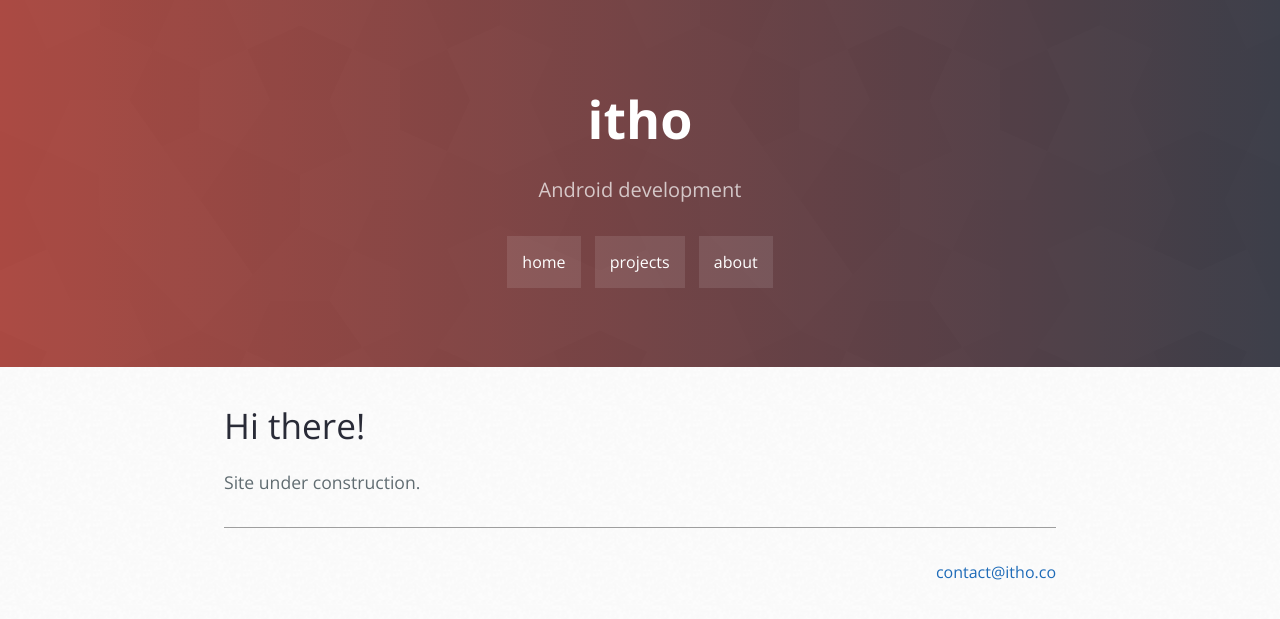
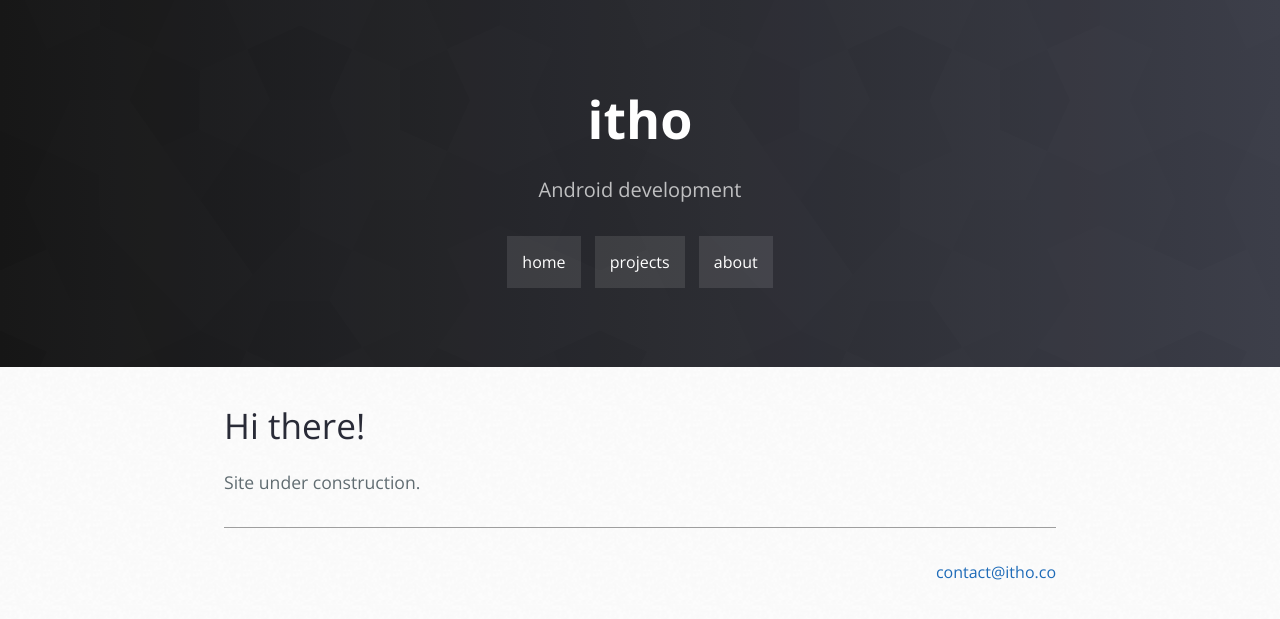
Before and after one commit to itho/itho.github.io, a Jekyll site: the page built from index.html, in a window 1280 px wide. Shown: the top 619 px of the page. Built offline with Jekyll 4.4.1, drawn with Linux system fonts in a browser that asks for light colours; some web fonts are replaced; the list of posts is cut into pages by our own code.

Commit message:
Update bg secondary color

```diff
--- a/_sass/main.scss
+++ b/_sass/main.scss
@@ -62,9 +62,9 @@
   text-align: center;
   /* itho theme gradient */
   background: #292b37; /* fallback for old browsers */
-  background: -webkit-linear-gradient(to left, #292b37 , #A43931); /* Chrome 10-25, Safari 5.1-6 */
-  background: linear-gradient(to left, #292b37 , #A43931); /* W3C, IE 10+/ Edge, Firefox 16+, Chrome 26+, Opera 12+, Safari 7+ */
-  background-image:  url(/images/theme/congruent_pentagon_10.png), linear-gradient(to left, #292b37 , #A43931); /* W3C */
+  background: -webkit-linear-gradient(to left, #292b37 , #000); /* Chrome 10-25, Safari 5.1-6 */
+  background: linear-gradient(to left, #292b37 , #000); /* W3C, IE 10+/ Edge, Firefox 16+, Chrome 26+, Opera 12+, Safari 7+ */
+  background-image:  url(/images/theme/congruent_pentagon_10.png), linear-gradient(to left, #292b37 , #000); /* W3C */
 }
 
 @media screen and (min-width: 64em) {
```
